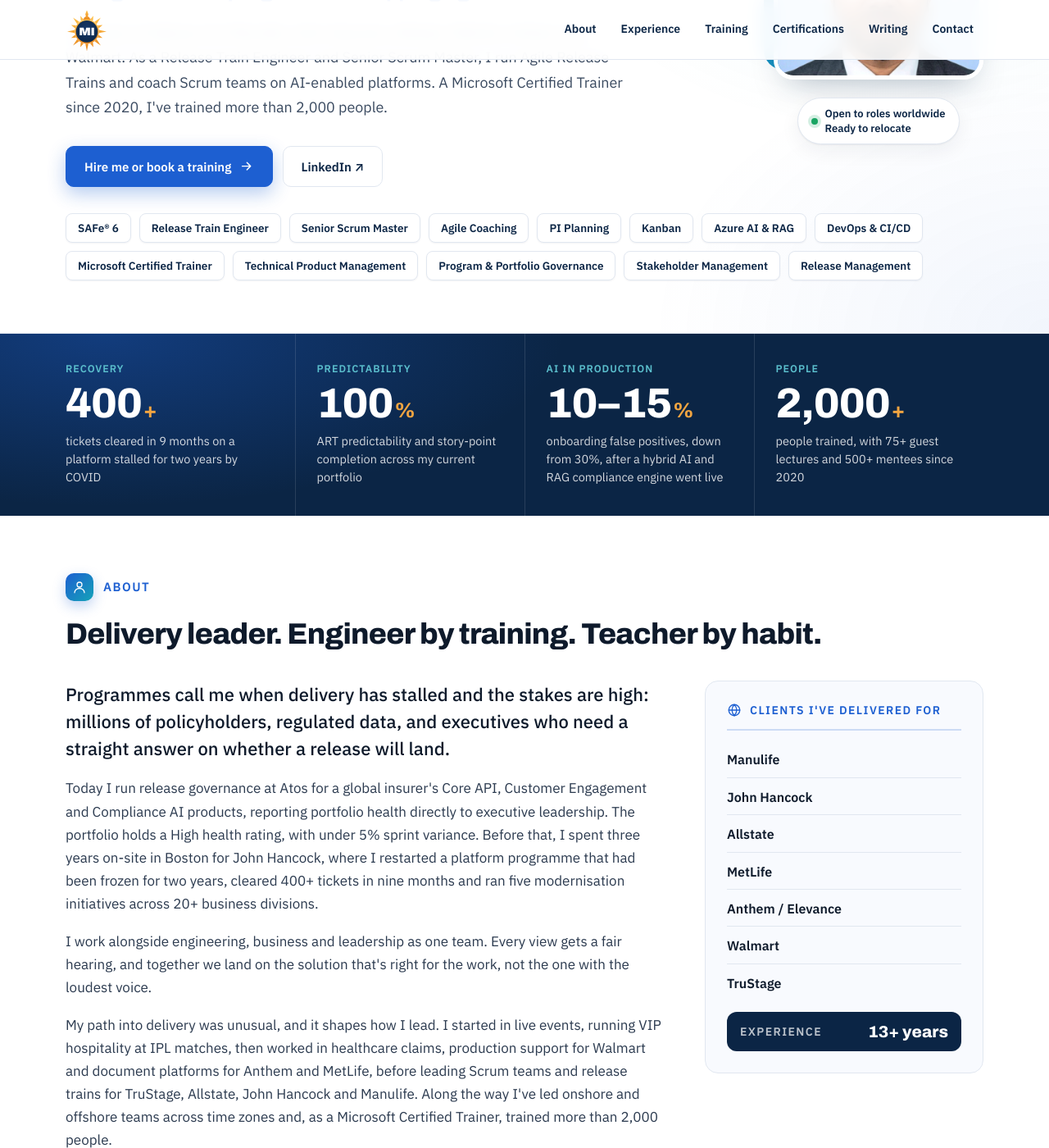
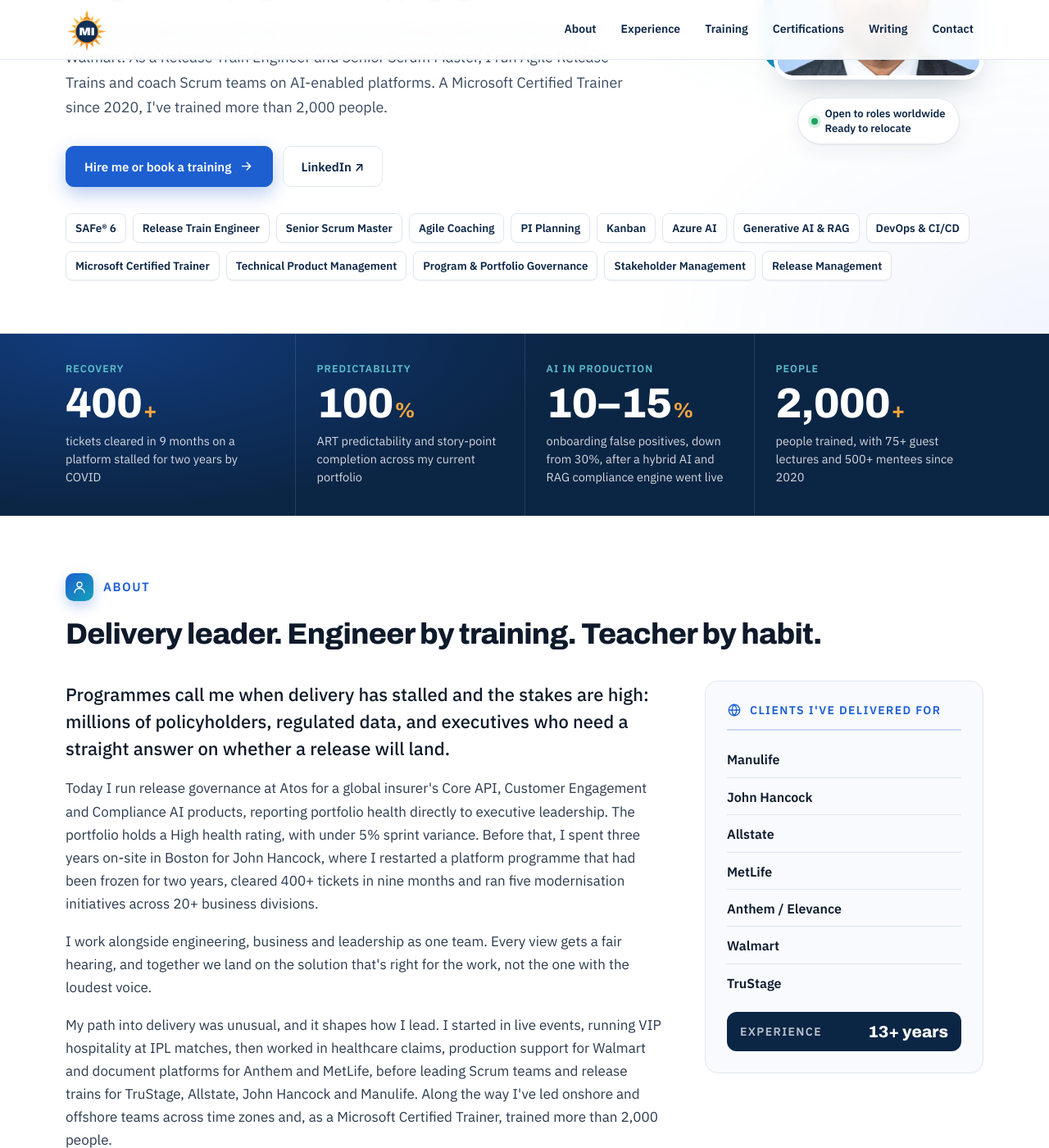
Before and after one commit to Madhan-I/Madhan-I.github.io, a Jekyll site: the page built from index.html, in a window 1280 px wide and 1400 px high, scrolled down 321 px. Shown: the whole window at 82% size. Built offline with Jekyll 4.4.1, drawn with Linux system fonts in a browser that asks for light colours.

Commit message:
Skill boxes: Azure AI and Generative AI & RAG as separate boxes
Co-Authored-By: Claude Opus 5.5 <noreply@anthropic.com>
Claude-Session: https://claude.ai/code/session_01MFRrTt7LBDdX57m85KHNGp

```diff
--- a/_data/profile.yml
+++ b/_data/profile.yml
@@ -43,7 +43,7 @@ photo: "madhan-headshot-bright.jpg"
 
 # Skill boxes under the intro. Each group below is its own row on desktop.
 expertise_rows:
-  - [SAFe® 6, Release Train Engineer, Senior Scrum Master, Agile Coaching, PI Planning, Kanban, Azure AI & RAG, DevOps & CI/CD]
+  - [SAFe® 6, Release Train Engineer, Senior Scrum Master, Agile Coaching, PI Planning, Kanban, Azure AI, Generative AI & RAG, DevOps & CI/CD]
   - [Microsoft Certified Trainer, Technical Product Management, Program & Portfolio Governance, Stakeholder Management, Release Management]
 
 # The four big numbers under the hero. Keep it to four.
--- a/assets/css/style.css
+++ b/assets/css/style.css
@@ -74,7 +74,8 @@ h1 .last { color: var(--brand); }
 .btn.ghost:hover { border-color: var(--navy); }
 .hire-for { display: flex; flex-wrap: wrap; gap: 10px; }
 .hire-for:has(.chip-row) { flex-direction: column; align-items: flex-start; }
-.chip-row { display: flex; flex-wrap: wrap; gap: 10px; }
+.chip-row { display: flex; flex-wrap: wrap; gap: 8px; }
+.chip-row .chip { padding: 9px 11px; }
 .chip { font: 600 13.5px/1.2 var(--body); color: var(--navy); background: #FFFFFF; border: 1px solid var(--line); padding: 9px 14px; border-radius: 8px; box-shadow: 0 1px 2px rgba(14, 26, 43, .05); }
 .portrait { position: relative; margin: 0; justify-self: center; width: 100%; max-width: 320px; }
 .portrait img { display: block; width: 100%; height: auto; aspect-ratio: 1; object-fit: cover; border-radius: 24px; border: 5px solid #FFFFFF; box-shadow: var(--shadow-lg); }
```
